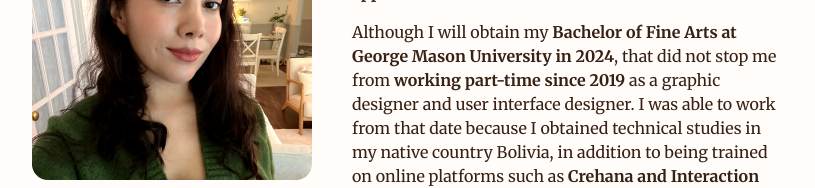
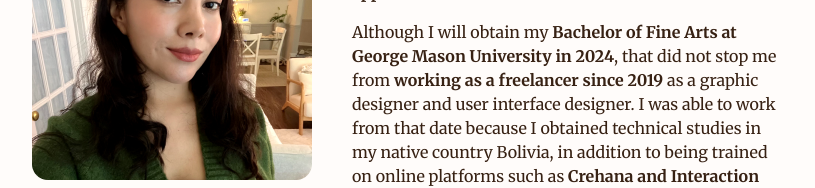
Before and after one commit to claudiabd/portfolio, a plain HTML site: page index.html in a window 1280 px wide. Shown: the part 774-962 px from the top of the page, without its empty margins (232-1047 px from the left). Drawn offline with Linux system fonts and the light colour scheme.

Commit message:
Update index.html

```diff
--- a/index.html
+++ b/index.html
@@ -45,7 +45,7 @@
         <div>
           <h2>About me</h2>
           <p class="about-me-text" >I‘m a graphic designer, with experience in <strong>illustration, logo design and user interface design for mobile applications and websites.</strong></p>
-          <p class="about-me-text">Although I will obtain my <strong>Bachelor of Fine Arts at George Mason University in 2024</strong>, that did not stop me from <strong>working part-time since 2019</strong> as a graphic designer and user interface designer. I was able to work from that date because I obtained technical studies in my native country Bolivia, in addition to being trained on online platforms such as <strong>Crehana and Interaction Design Foundation.</strong></p>
+          <p class="about-me-text">Although I will obtain my <strong>Bachelor of Fine Arts at George Mason University in 2024</strong>, that did not stop me from <strong>working as a freelancer since 2019</strong> as a graphic designer and user interface designer. I was able to work from that date because I obtained technical studies in my native country Bolivia, in addition to being trained on online platforms such as <strong>Crehana and Interaction Design Foundation.</strong></p>
         </div>
       </div>
     </div>
```
